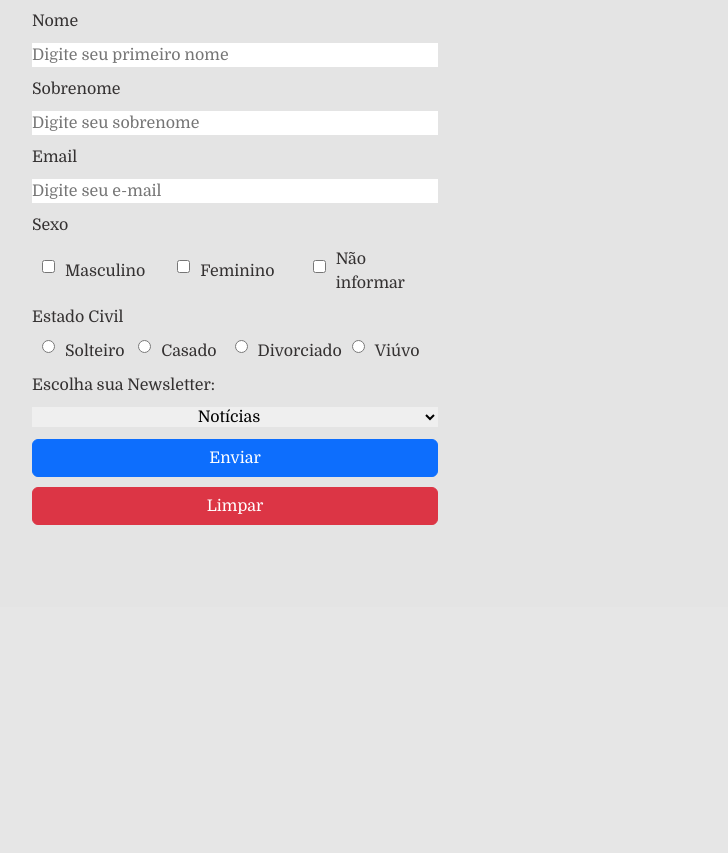
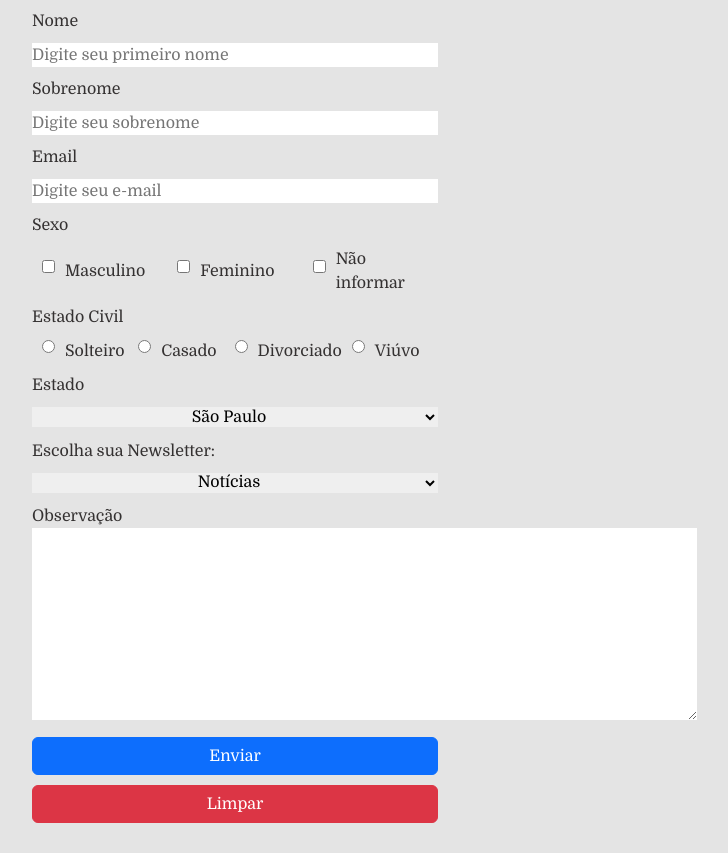
Before and after one commit to ovictorqueiroz/meusite, a PHP site: page / in a window 1280 px wide. Shown: the part 193-1046 px from the top of the page, without its empty margins (405-1133 px from the left). Before the commit the page ends 718 px from the top, so only its background shows below. Run offline with PHP 8.4, Linux system fonts and the light colour scheme.

Commit message:
feat(index): Add textarea

```diff
--- a/index.php
+++ b/index.php
@@ -49,24 +49,42 @@
 			<div>
 				<label>Estado Civil</label>
 				<div class="d-flex justify-content-around align-items-center">
-					<input type="radio" name="estadoCivil" id="radioButton" value="Solteiro"><label>Solteiro</label>
-					<input type="radio" name="estadoCivil" id="radioButton" value="Casado"><label>Casado</label>
-					<input type="radio" name="estadoCivil" id="radioButton" value="Divorciado"><label>Divorciado</label>
-					<input type="radio" name="estadoCivil" id="radioButton" value="Viúvo"><label>Viúvo</label>
+					<input type="radio" name="estadoCivil" id="radioButton" value="Solteiro"><label for="estadoCivil">Solteiro</label>
+					<input type="radio" name="estadoCivil" id="radioButton" value="Casado"><label for="estadoCivil">Casado</label>
+					<input type="radio" name="estadoCivil" id="radioButton" value="Divorciado"><label for="estadoCivil">Divorciado</label>
+					<input type="radio" name="estadoCivil" id="radioButton" value="Viúvo"><label for="estadoCivil">Viúvo</label>
 				</div>
+			</div>
+
+			<div>
+				<label>Estado</label>
+				<select name="estados">
+					<option value="SP">São Paulo</option>
+					<option value="MG">Minas Gerais</option>
+					<option value="ES">Espírito Santo</option>
+					<option value="RJ">Rio de Janeiro</option>
+				</select>
 			</div>
 
 
 			<div class="md-3">
 				<label>Escolha sua Newsletter:</label>
 				<select id="opcoesTemas" name="opcoesTemas">
-					<option value="noticias">Notícias</option>
-					<option value="esportes">Esportes</option>
-					<option value="negocios">Negócios</option>
-					<option value="cultura">Cultura</option>
-					<option value="cronicas">Crônicas</option>
-					<option value="gastronomia">Gastronomia</option>
+					<option value="Noticias">Notícias</option>
+					<option value="Esportes">Esportes</option>
+					<option value="Negocios">Negócios</option>
+					<option value="Cultura">Cultura</option>
+					<option value="Cronicas">Crônicas</option>
+					<option value="Fofoca">Fofoca</option>
+					<option value="Gastronomia">Gastronomia</option>
+					<option value="Educação">Educação</option>
+					<option value="Agro">Agronegócio</option>
 				</select>
+			</div>
+
+			<div>
+				<label>Observação</label>
+				<textarea name="obs" cols="65" rows="8"></textarea>
 			</div>
 
 			<button type="submit" class="md-3 btn btn-primary">Enviar</button>
```
Also changed, not shown: pages/cadastrar.php (+8 -0 lines).
